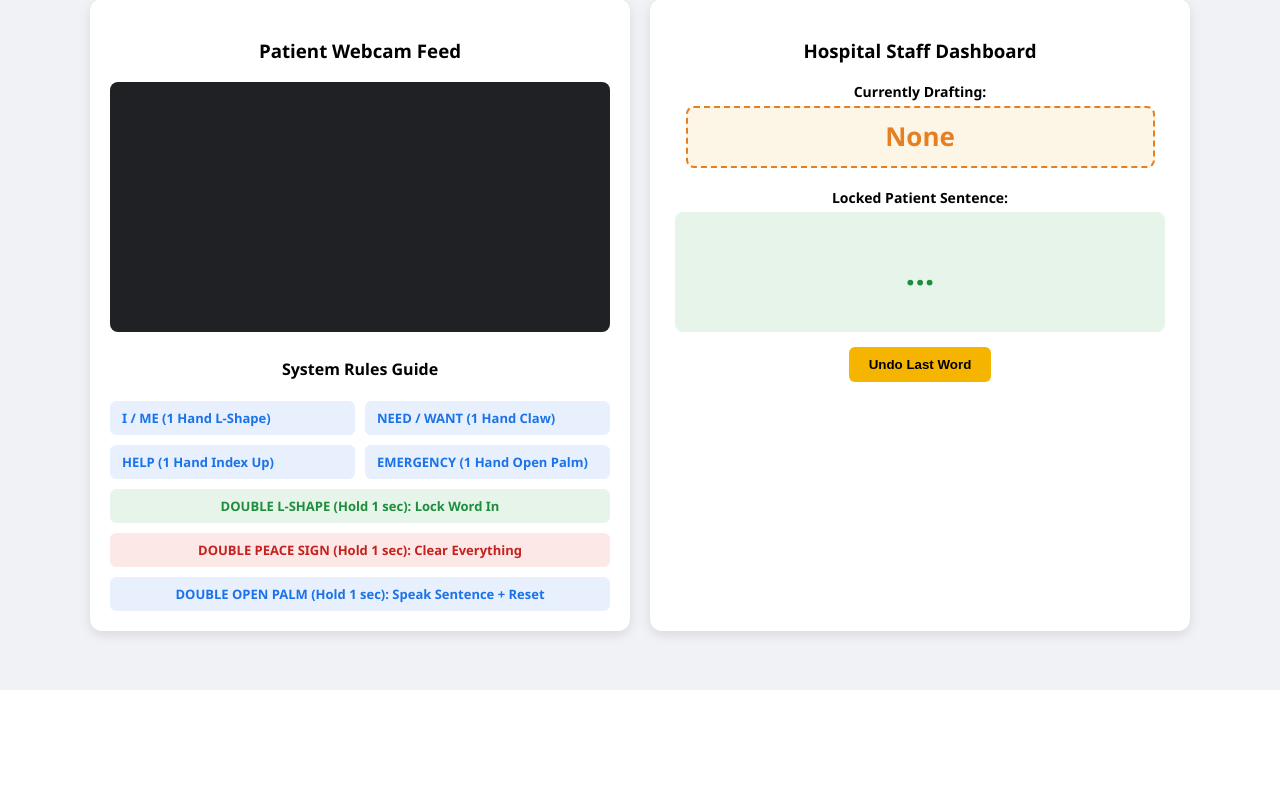
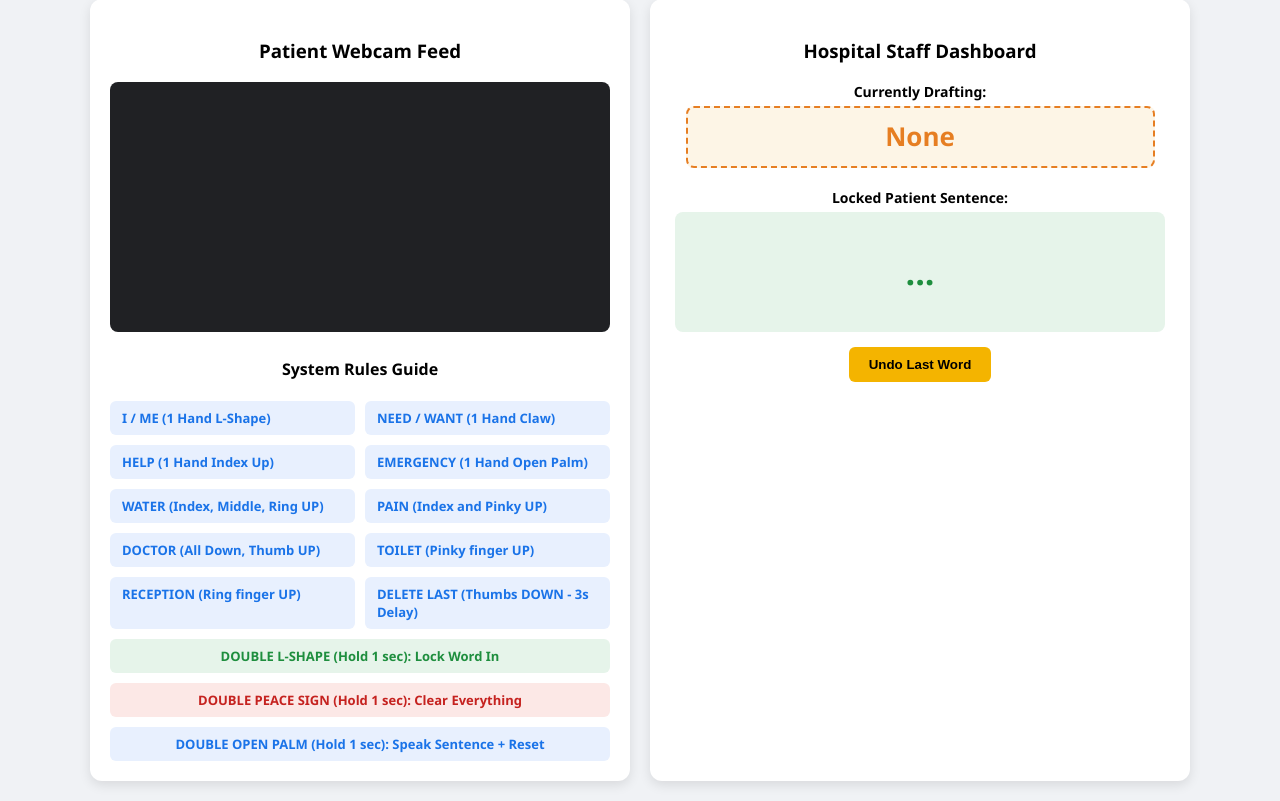
Before and after one commit to Ahmed-Nasim-07/HandGesture, a Flask app: page / in a window 1280 px wide. Shown: the part 110-911 px from the top of the page. Before the commit the page ends 800 px from the top, so only its background shows below. Run offline with Flask 3, Linux system fonts and the light colour scheme.

Commit message:
increased word vocabulary and added delete last word sign

```diff
--- a/app.py
+++ b/app.py
@@ -4,6 +4,7 @@ import mediapipe as mp
 import numpy as np
 import base64
 import os
+import time  # <--- 1. IMPORT TIME MODULE
 from gtts import gTTS
 
 app = Flask(__name__)
@@ -23,6 +24,7 @@ gesture_counters = {
 }
 FRAME_THRESHOLD = 6
 cooldown_frames = 0
+last_delete_time = 0  # <--- 2. INITIALIZE GLOBAL TRACKING VARIABLE
 
 @app.route('/')
 def index():
@@ -30,7 +32,7 @@ def index():
 
 @app.route('/process_frame', methods=['POST'])
 def process_frame():
-    global cooldown_frames, gesture_counters
+    global cooldown_frames, gesture_counters, last_delete_time  # <--- 3. ADD TO GLOBAL DECLARATIONS
 
     data = request.json
     if not data or 'image' not in data:
@@ -74,16 +76,11 @@ def process_frame():
                 h2_r = hand2.landmark[16].y < hand2.landmark[14].y
                 h2_p = hand2.landmark[20].y < hand2.landmark[18].y
 
-                # 1. DOUBLE OPEN PALM -> SPEAK ALL
                 if h1_i and h1_m and h1_r and h1_p and h2_i and h2_m and h2_r and h2_p:
                     detected_raw = "SPEAK_ALL"
-
-                # 2. DOUBLE PEACE SIGN -> CLEAR ALL
                 elif (h1_i and h1_m and not h1_r and not h1_p and
                       h2_i and h2_m and not h2_r and not h2_p):
                     detected_raw = "CLEAR_ALL"
-
-                # 3. DOUBLE L-SHAPE -> CONFIRM WORD
                 elif (h1_i and not h1_m and not h1_r and not h1_p and
                       h2_i and not h2_m and not h2_r and not h2_p):
                     detected_raw = "CONFIRM_WORD"
@@ -94,7 +91,6 @@ def process_frame():
         elif num_hands == 1:
             hand_landmarks = results.multi_hand_landmarks[0]
 
-            # Extract landmarks as vectors for distance calculations
             def get_pt(lm):
                 return np.array([lm.x, lm.y, lm.z])
 
@@ -104,6 +100,9 @@ def process_frame():
             p_ring_tip = get_pt(hand_landmarks.landmark[16])
 
             thumb_tip = hand_landmarks.landmark[4]
+            thumb_ip = hand_landmarks.landmark[3]
+            thumb_mcp = hand_landmarks.landmark[2]
+
             index_tip = hand_landmarks.landmark[8]
             index_knuckle = hand_landmarks.landmark[6]
             middle_tip = hand_landmarks.landmark[12]
@@ -118,19 +117,18 @@ def process_frame():
             ring_up = ring_tip.y < ring_knuckle.y
             pinky_up = pinky_tip.y < pinky_knuckle.y
 
-            # Calculate tip distances relative to the wrist base
             d_index = np.linalg.norm(p_index_tip - p_wrist)
             d_middle = np.linalg.norm(p_middle_tip - p_wrist)
             d_ring = np.linalg.norm(p_ring_tip - p_wrist)
 
-            # --- NEW HIGH-RELIABILITY "WANT / NEED" CLAW CHECK ---
-            # If fingers are intermediate distance (not fully extended up, not fully closed in a fist)
             if (0.28 < d_index < 0.42) and (0.28 < d_middle < 0.42) and (0.28 < d_ring < 0.42):
                 detected_raw = "NEED"
-
-            # Base Drafting Rules
             elif index_up and middle_up and ring_up and pinky_up:
                 detected_raw = "EMERGENCY"
+            elif index_up and middle_up and ring_up and not pinky_up:
+                detected_raw = "WATER"
+            elif index_up and pinky_up and not middle_up and not ring_up:
+                detected_raw = "PAIN"
             elif pinky_up and not index_up and not middle_up and not ring_up:
                 detected_raw = "TOILET"
             elif ring_up and not index_up and not middle_up and not pinky_up:
@@ -140,11 +138,18 @@ def process_frame():
                     detected_raw = "HELP"
                 else:
                     detected_raw = "I"
-
-            # Single-Hand Delete Fallback (Thumbs Down)
             elif not index_up and not middle_up and not ring_up and not pinky_up:
-                if thumb_tip.y > thumb_ip.y and thumb_ip.y > thumb_mcp.y:
-                    detected_raw = "DELETE_LAST"
+                if thumb_tip.y < index_knuckle.y:
+                    detected_raw = "DOCTOR"
+                # --- TIME DELAY LOGIC FOR DELETION ---
+                elif thumb_tip.y > thumb_ip.y and thumb_ip.y > thumb_mcp.y:
+                    current_time = time.time()
+                    # Only allow deletion if 3 seconds have passed since the last one
+                    if current_time - last_delete_time >= 3.0:
+                        detected_raw = "DELETE_LAST"
+                        last_delete_time = current_time  # Reset timestamp anchor
+                    else:
+                        detected_raw = "None"
 
     # --- DEBOUNCE EVALUATION SMOOTHER ---
     final_output_gesture = "None"
--- a/templates/index.html
+++ b/templates/index.html
@@ -100,6 +100,12 @@
                 <div class="vocab-item vocab-word">NEED / WANT (1 Hand Claw)</div>
                 <div class="vocab-item vocab-word">HELP (1 Hand Index Up)</div>
                 <div class="vocab-item vocab-word">EMERGENCY (1 Hand Open Palm)</div>
+                <div class="vocab-item vocab-word">WATER (Index, Middle, Ring UP)</div>
+                <div class="vocab-item vocab-word">PAIN (Index and Pinky UP)</div>
+                <div class="vocab-item vocab-word">DOCTOR (All Down, Thumb UP)</div>
+                <div class="vocab-item vocab-word">TOILET (Pinky finger UP)</div>
+                <div class="vocab-item vocab-word">RECEPTION (Ring finger UP)</div>
+                <div class="vocab-item vocab-word">DELETE LAST (Thumbs DOWN - 3s Delay)</div>
 
                 <div class="vocab-item vocab-ctrl" style="grid-column: span 2; background:#e6f4ea; color:#1e8e3e;">
                     DOUBLE L-SHAPE (Hold 1 sec): Lock Word In
@@ -197,8 +203,17 @@
                         draftDisplay.innerText = "None";
                     }
                     else {
+                        // Added the new backend string keys mapped to lowercase TTS equivalents
                         let mapDictionary = {
-                            "I": "I", "HELP": "help", "EMERGENCY": "emergency", "NEED": "need"
+                            "I": "I",
+                            "HELP": "help",
+                            "EMERGENCY": "emergency",
+                            "NEED": "need",
+                            "WATER": "water",
+                            "PAIN": "pain",
+                            "DOCTOR": "doctor",
+                            "TOILET": "toilet",
+                            "RECEPTION": "reception"
                         };
                         if (mapDictionary[recognized]) {
                             draftedWord = mapDictionary[recognized];
```
Also changed, not shown: 1 other file.
